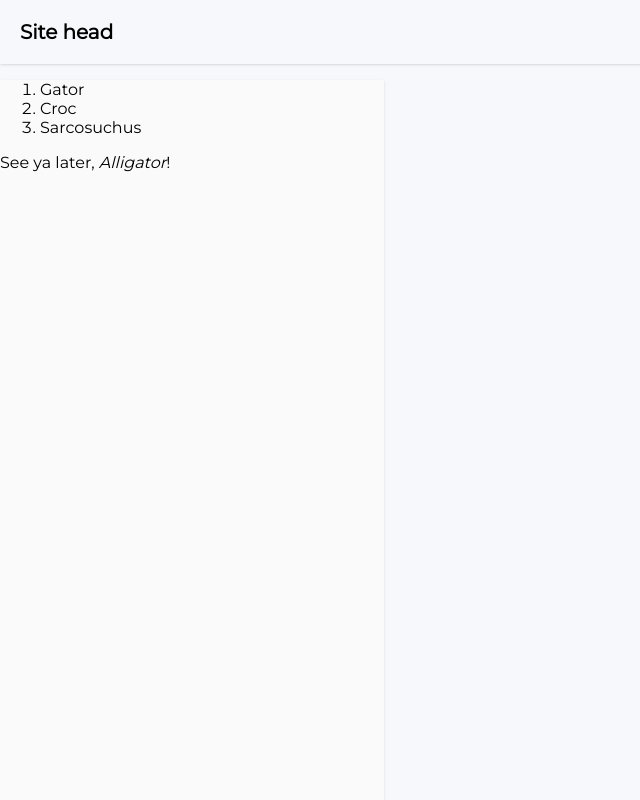
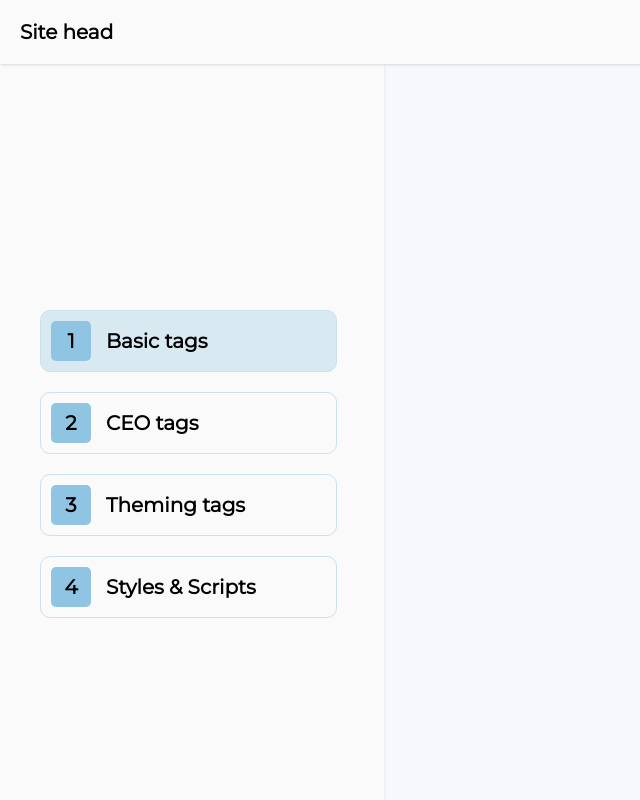
Before and after one commit to mauro-balades/site-head, a React (Create React App) app: page / in a window 1280 px wide. Shown: the whole page, without its empty margins (0-640 px from the left). Built offline with nearby package versions, Linux system fonts and the light colour scheme.

Commit message:
changed tag's label and fixed theming + navbar style

```diff
--- a/src/components/Base/index.jsx
+++ b/src/components/Base/index.jsx
@@ -9,13 +9,16 @@ export default () => {
             <TopNav />
             <LeftNav>
                 <Tabs>
-                    <div label="Gator">
+                    <div label="Basic tags">
                         See ya later, <em>Alligator</em>!
                     </div>
-                    <div label="Croc">
-                        After 'while, <em>Crocodile</em>!
+                    <div label="CEO tags">
+                        After while, <em>Crocodile</em>!
                     </div>
-                    <div label="Sarcosuchus">
+                    <div label="Theming tags">
+                        Nothing to see here, this tab is <em>extinct</em>!
+                    </div>
+                    <div label="Styles & Scripts">
                         Nothing to see here, this tab is <em>extinct</em>!
                     </div>
                 </Tabs>
--- a/src/components/Base/styles.js
+++ b/src/components/Base/styles.js
@@ -4,6 +4,7 @@ import styled from 'styled-components';
 export const LeftNav = styled.nav`
     height: 100%;
     width: 30%;
+    z-index: 1;
     background: ${({ theme }) => theme.leftNavBackgroundColor};
     box-shadow: 0 1px 3px 0 rgb(0 0 0 / 0.1), 0 1px 2px -1px rgb(0 0 0 / 0.1);
 `
--- a/src/components/Tab/index.jsx
+++ b/src/components/Tab/index.jsx
@@ -1,10 +1,12 @@
 import React, { Component } from 'react';
 import PropTypes from 'prop-types';
+import { TabWrapper, TabNumber } from './styles';
 
 class Tab extends Component {
     static propTypes = {
         activeTab: PropTypes.string.isRequired,
         label: PropTypes.string.isRequired,
+        index: PropTypes.string.isRequired,
         onClick: PropTypes.func.isRequired
     };
 
@@ -16,19 +18,18 @@ class Tab extends Component {
     render() {
         const {
             onClick,
-            props: { activeTab, label }
+            props: { activeTab, label, index }
         } = this;
 
-        let className = 'tab-list-item';
-
-        if (activeTab === label) {
-            className += ' tab-list-active';
-        }
-
         return (
-            <li className={className} onClick={onClick}>
-                {label}
-            </li>
+            <TabWrapper active={activeTab == label} onClick={onClick}>
+                <TabNumber>
+                    {index + 1}
+                </TabNumber>
+                <span>
+                    {label}
+                </span>
+            </TabWrapper>
         );
     }
 }
--- /dev/null
+++ b/src/components/Tab/styles.js
@@ -0,0 +1,28 @@
+
+import styled from 'styled-components';
+
+export const TabWrapper = styled.li`
+    width: 80%;
+    display: flex;
+    background: ${({ active }) => active ? '#D9E9F2' : 'transparent'};
+    border: 1px solid #CAE1EF;
+    align-items: center;
+    margin: 20px 0 20px;
+    border-radius: 10px;
+    padding: 10px;
+
+    font-size: 20px;
+    font-weight: 900;
+`
+export const TabNumber = styled.div`
+    width: 40px;
+    height: 40px;
+    font-size: 20px;
+    font-weight: 600;
+    border-radius: 5px;
+    background: #8FC5E3;
+    display: flex;
+    justify-content: center;
+    align-items: center;
+    margin-right: 15px;
+`
--- a/src/components/Tabs/index.jsx
+++ b/src/components/Tabs/index.jsx
@@ -27,27 +27,28 @@ class Tabs extends Component {
         } = this;
 
         return (
-            <div className="tabs">
-                <ol className="tab-list">
-                    {children.map((child) => {
+            <div style={{ display: 'flex', alignItems: 'center', height: '100%' }}>
+                <ol style={{ width: '100%' }}>
+                    {children.map((child, index) => {
                         const { label } = child.props;
 
                         return (
                             <Tab
                                 activeTab={activeTab}
-                                key={label}
+                                key={index}
+                                index={index}
                                 label={label}
                                 onClick={onClickTabItem}
                             />
                         );
                     })}
                 </ol>
-                <div className="tab-content">
+                {/* <div className="tab-content">
                     {children.map((child) => {
                         if (child.props.label !== activeTab) return undefined;
                         return child.props.children;
                     })}
-                </div>
+                </div> */}
             </div>
         );
     }
--- a/src/components/TopNav/styles.js
+++ b/src/components/TopNav/styles.js
@@ -5,6 +5,9 @@ export const NavigationWrapper = styled.nav`
     width: 100%;
     box-shadow: 0 1px 3px 0 rgb(0 0 0 / 0.1), 0 1px 2px -1px rgb(0 0 0 / 0.1);
     padding: 20px;
+    z-index: 9;
+    background: ${({ theme }) => theme.leftNavBackgroundColor};
+    position: relative;
 `
 
 export const NavigationHeader = styled.h1`
```
